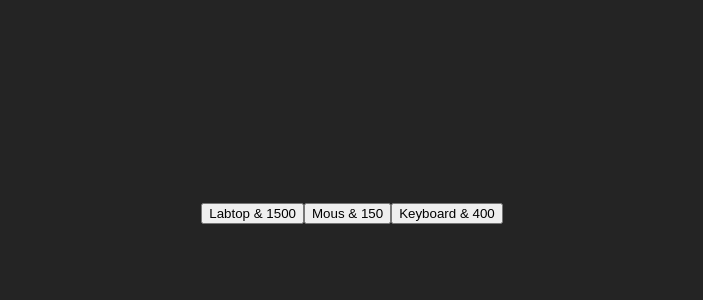
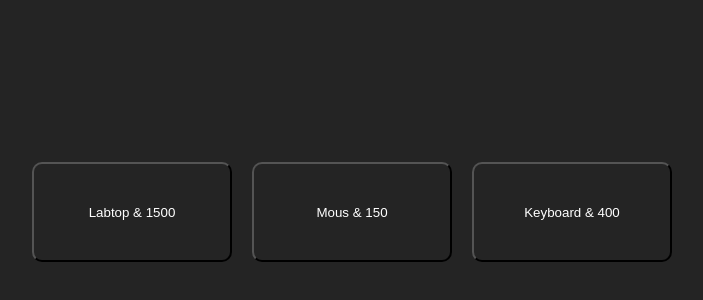
Before and after one commit to Adnane-rchidi/Learning-react, a React (Vite) app in the folder lab1/: page / in a window 1280 px wide. Shown: the part 188-488 px from the top of the page, without its empty margins (288-991 px from the left). Built offline with nearby package versions, Linux system fonts and the light colour scheme.

Commit message:
simple stile

```diff
--- a/lab1/src/index.css
+++ b/lab1/src/index.css
@@ -17,3 +17,18 @@ body {
   min-width: 320px;
   min-height: 100vh;
 }
+
+.btn {
+  width: 200px;
+  height: 100px;
+  background: transparent;
+  color: #ffffff;
+  margin: 10px;
+  border-radius: 10px;
+  cursor: pointer;
+  transition: 0.8s cubic-bezier(0.075, 0.82, 0.165, 1);
+}
+
+.btn:hover{
+  background-color: #3e3e3e;
+}
--- a/lab1/src/newChildToParent/Product.jsx
+++ b/lab1/src/newChildToParent/Product.jsx
@@ -5,7 +5,7 @@ const Product = ({productName, productPrice, onSelect}) => {
 
   return(
     <>
-      <button onClick={handleClick}>
+      <button className="btn" onClick={handleClick}>
         {productName} & {productPrice}
       </button>
     </>
```
